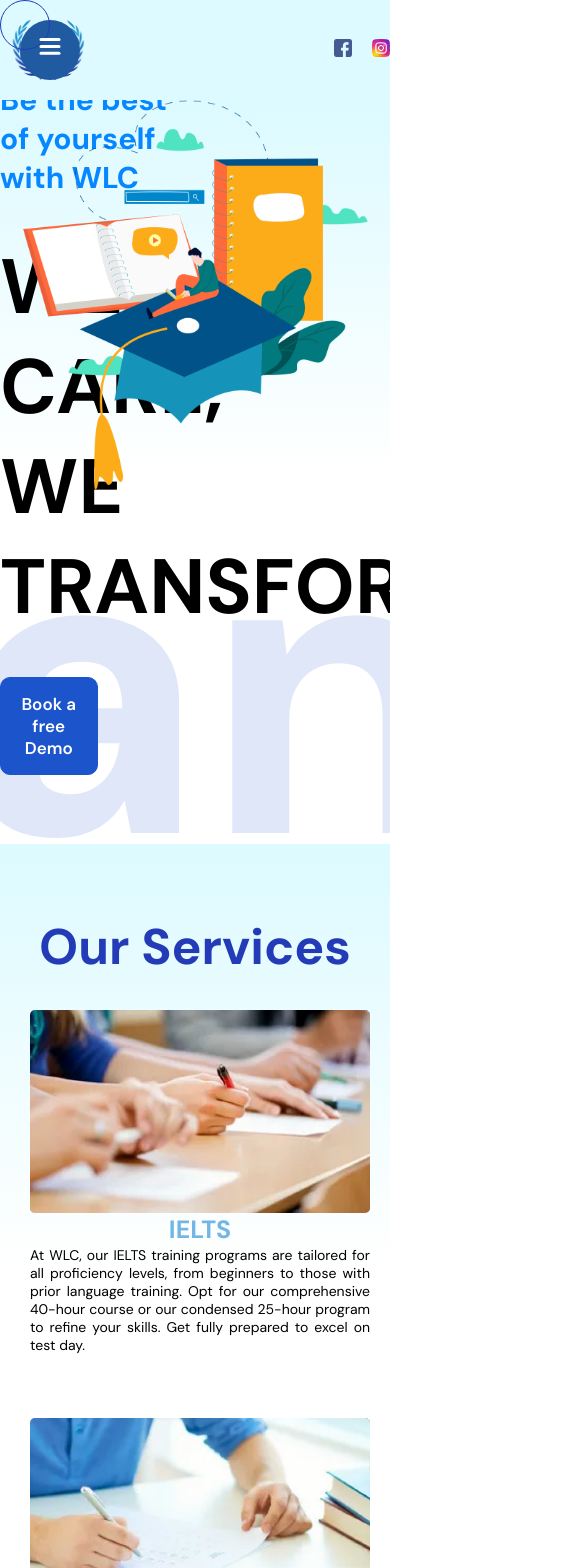
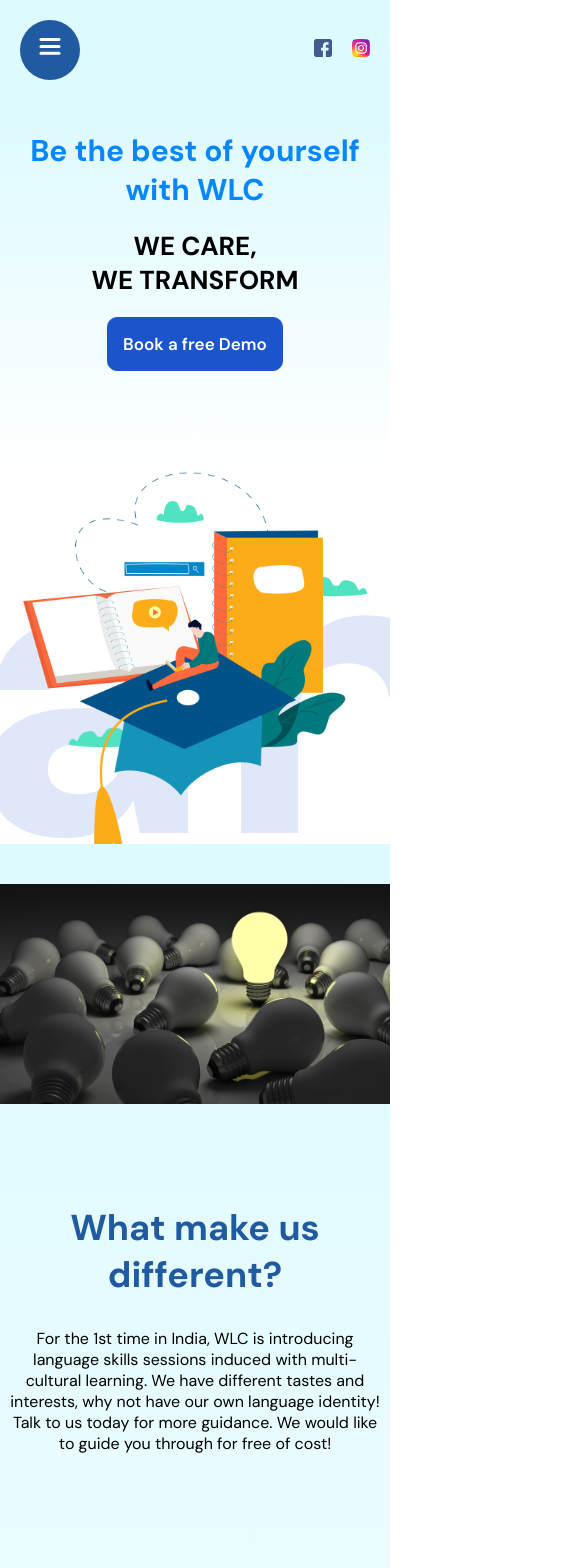
Before and after one commit to Wilfreeda/wlc-static, a React (Vite) app: page / in a window 390 px wide. Shown: the top 1568 px of the page, 585 px wide, since content can reach past the window. Built offline with nearby package versions, Linux system fonts and the light colour scheme.

Commit message:
Mobile View

```diff
--- a/src/app.scss
+++ b/src/app.scss
@@ -25,3 +25,16 @@
     height: 100vh;
     scroll-snap-align: center;
 }
+
+@media (max-width: 738px) {
+    #Courses {
+        display: none;
+    }
+}
+
+
+@mixin mobile {
+    @media (max-width: 738px) {
+        @content
+    }
+}
--- a/src/components/about/about.scss
+++ b/src/components/about/about.scss
@@ -1,3 +1,5 @@
+@import '../../app.scss';
+
 .about {
     position: relative;
     background: linear-gradient(180deg, #dcfaff, #ffffff, #ffffff);
@@ -11,6 +13,12 @@
         text-align: center;
         color: #243BB7;
         font-size: 36px;
+
+        @include mobile {
+            padding-top: calc(100vh - 100px);
+            font-size: 24px;
+            display: none;
+        }
 
         .progressBar {
             height: 10px;
@@ -36,14 +44,27 @@
             justify-content: center;
             gap: 50px;
 
+            @include mobile {
+                flex-direction: column;
+            }
+
             .imgContainer {
                 flex: 1;
                 height: 50%;
+
+                @include mobile {
+                    width: 100%;
+                    max-height: 300px;
+                }
 
                 img {
                     width: 100%;
                     height: 100%;
                     object-fit: cover;
+
+                    @include mobile {
+                        object-fit: contain;
+                    }
                 }
             }
 
@@ -53,13 +74,28 @@
                 flex-direction: column;
                 gap: 30px;
 
+                @include mobile {
+                    transform: none !important;
+                    padding: 10px;
+                    align-items: center;
+                    text-align: center;
+                }
+
                 h2 {
                     font-size: 72px;
                     color: #205aa0;
+
+                    @include mobile {
+                        font-size: 36px;
+                    }
                 }
 
                 p {
                     font-size: 20px;
+
+                    @include mobile {
+                        font-size: 16px;
+                    }
                 }
             }
         }
--- a/src/components/contact/contact.scss
+++ b/src/components/contact/contact.scss
@@ -1,12 +1,20 @@
+@import '../../app.scss';
+
 .contact {
     height: 100%;
     max-width: 1366px;
-    // background: linear-gradient(180deg, #dcfaff, #ffffff, #ffffff);
     margin: auto;
     display: flex;
     align-items: center;
     // justify-content: space-between;
     gap: 50px;
+
+    @include mobile {
+        width: 100%;
+        padding: 10px;
+        flex-direction: column;
+        gap: 10px;
+    }
 
     .textContainer {
         flex: 1;
@@ -14,10 +22,21 @@
         flex-direction: column;
         gap: 40px;
 
+        @include mobile {
+            gap: 20px;
+            text-align: center;
+            align-items: center;
+            margin-top: 70px;
+        }
+
         h1 {
             font-size: 100px;
             line-height: 88px;
             color: #205aa0;
+
+            @include mobile {
+                font-size: 36px;
+            }
         }
 
         h2 {
@@ -33,12 +52,21 @@
         flex: 1;
         position: relative;
 
+        @include mobile {
+            padding: 50px;
+            width: 100%;
+        }
+
         .mailSVG {
 
             stroke: #205aa0;
             position: absolute;
             margin: auto;
             z-index: -1;
+
+            @include mobile {
+                display: none;
+            }
         }
 
         form {
@@ -47,11 +75,18 @@
             flex-direction: column;
             gap: 20px;
 
+
+
             input, textarea {
                 padding: 20px;
                 background-color: transparent;
                 border: 1px solid #205aa0;
                 border-radius: 5px;
+
+                @include mobile {
+                    padding: 10px;
+
+                }
             }
 
             button {
@@ -61,6 +96,10 @@
                 cursor: pointer;
                 font-weight: 500;
                 color: white;
+
+                @include mobile {
+                    padding: 10px;
+                }
             }
         }
     }
--- a/src/components/cursor/Cursor.jsx
+++ b/src/components/cursor/Cursor.jsx
@@ -20,7 +20,7 @@
 
 
     return (
-        <motion.div className='cursor' animate={{x:postion.x, y:postion.y}}>
+        <motion.div className='cursor' animate={{x:postion.x+10, y:postion.y+10}}>
 
         </motion.div>
     )
--- a/src/components/cursor/cursor.scss
+++ b/src/components/cursor/cursor.scss
@@ -1,3 +1,5 @@
+@import "../../app.scss";
+
 .cursor {
     width: 50px;
     height: 50px;
@@ -5,4 +7,8 @@
     border: 1px solid #243BB7;
     position: fixed;
     z-index: 999;
+
+    @include mobile {
+        display: none;
+    }
 }
--- a/src/components/hero/hero.scss
+++ b/src/components/hero/hero.scss
@@ -1,3 +1,5 @@
+@import "../../app.scss";
+
 .hero {
     height: calc(100vh - 100px);
     overflow: hidden;
@@ -18,6 +20,14 @@
             justify-content: center;
             gap: 40px;
 
+            @include mobile {
+                height: 50%;
+                width: 100%;
+                gap: 20px;
+                align-items: center;
+                text-align: center;
+            }
+
             h2 {
                 font-size: 30px;
                 color: rgb(6, 135, 255)
@@ -25,6 +35,10 @@
 
             h1 {
                 font-size: 77px;
+
+                @include mobile {
+                    font-size: 26px;
+                }
             }
 
             .buttons {
@@ -39,6 +53,10 @@
                     width: 50%;
                     font-weight: 600;
                     font-size: 17px;
+
+                    @include mobile {
+                        width: 100%;
+                    }
                 }
             }
 
@@ -55,11 +73,19 @@
         top: 0;
         right: 0;
 
+        @include mobile {
+            height: 50%;
+            width: 100%;
+            top: unset;
+            bottom: 0;
+        }
+
         img {
             position: relative;
             width: 100%;
             bottom: 0px;
             object-fit: cover;
+
 
         }
 
--- a/src/components/navbar/navbar.scss
+++ b/src/components/navbar/navbar.scss
@@ -1,3 +1,5 @@
+@import "../../app.scss";
+
 .navbar {
     height: 100px;
     background-color: #dcfaff;
@@ -11,8 +13,17 @@
         height: 100%;
         background-color: #dcfaff;
 
+        @include mobile {
+            justify-content: flex-end;
+            padding: 20px;
+        }
+
         span {
             font-weight: bold;
+
+            @include mobile {
+                display: none;
+            }
 
             img {
                 width: 96px;
--- a/src/components/services/service.scss
+++ b/src/components/services/service.scss
@@ -1,3 +1,5 @@
+@import '../../app.scss';
+
 .service {
     background: linear-gradient(180deg, #dcfaff, #ffffff, #ffffff);
     height: 100%;
@@ -7,6 +9,11 @@
     align-items: center;
     margin: auto;
     overflow: hidden;
+
+    @include mobile {
+        display: none;
+        top: -100px;
+    }
 
     .titleContainer {
         // flex: 1;
--- a/src/components/sidebar/sidebar.scss
+++ b/src/components/sidebar/sidebar.scss
@@ -1,3 +1,5 @@
+@import "../../app.scss";
+
 .sidebar {
     display: flex;
     flex-direction: column;
@@ -15,6 +17,10 @@
         width: 400px;
         background: #205aa0;
 
+        @include mobile {
+            width: 200px;
+        }
+
 
         .links {
             position: absolute;
@@ -28,6 +34,10 @@
 
             a {
                 font-size: 40px;
+
+                @include mobile {
+                    font-size: 20px;
+                }
             }
         }
 
```
